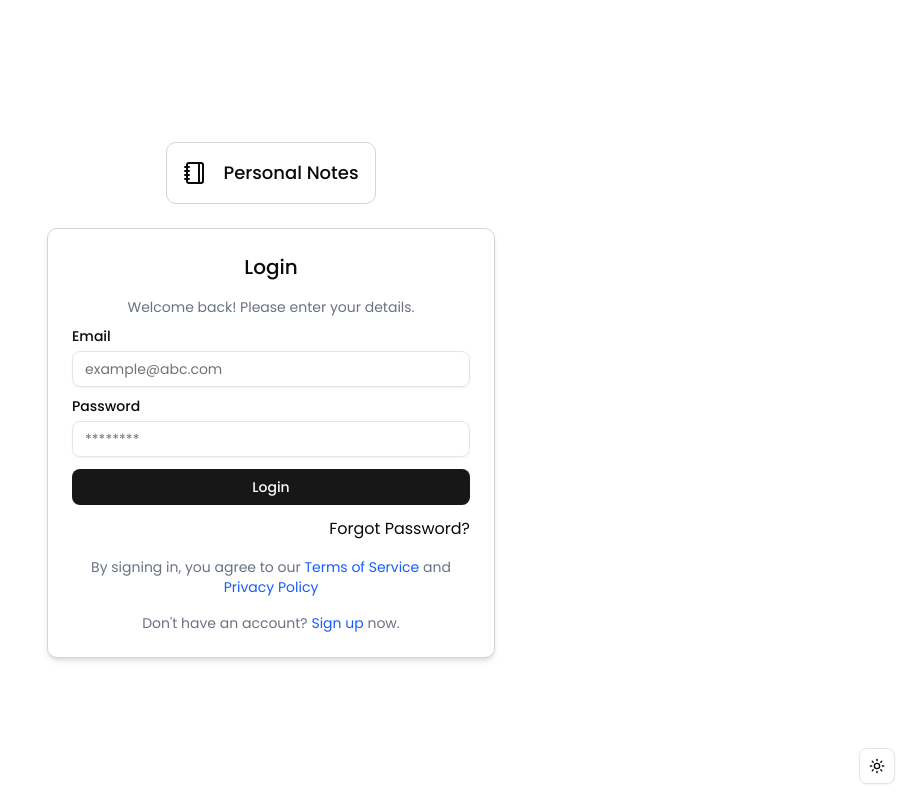
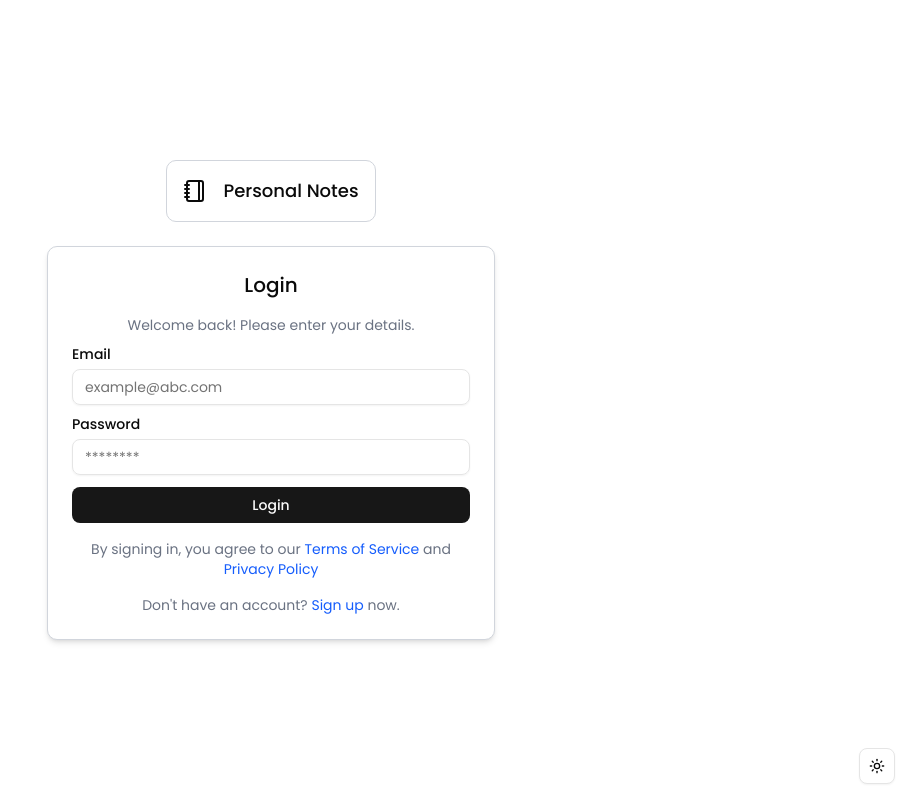
Before and after one commit to Shivender-Kun/aetherpad-web, a Next.js app: page /login in a window 1280 px wide. Shown: the whole page, without its empty margins (369-1280 px from the left). Built offline with nearby package versions, Linux system fonts and the light colour scheme; no server answers.

Commit message:
not using the forgot-password page

```diff
--- a/src/app/(authentication)/login/page.tsx
+++ b/src/app/(authentication)/login/page.tsx
@@ -99,9 +99,9 @@ export const LoginForm = () => {
 
           <Button>Login</Button>
 
-          <Link href="forgot-password" className="text-right">
+          {/* <Link href="forgot-password" className="text-right">
             Forgot Password?
-          </Link>
+          </Link> */}
         </form>
       </Form>
 
```
Also changed, not shown: src/app/(authentication)/_forgot-password/page.tsx (renamed from src/app/(authentication)/forgot-password/page.tsx).
